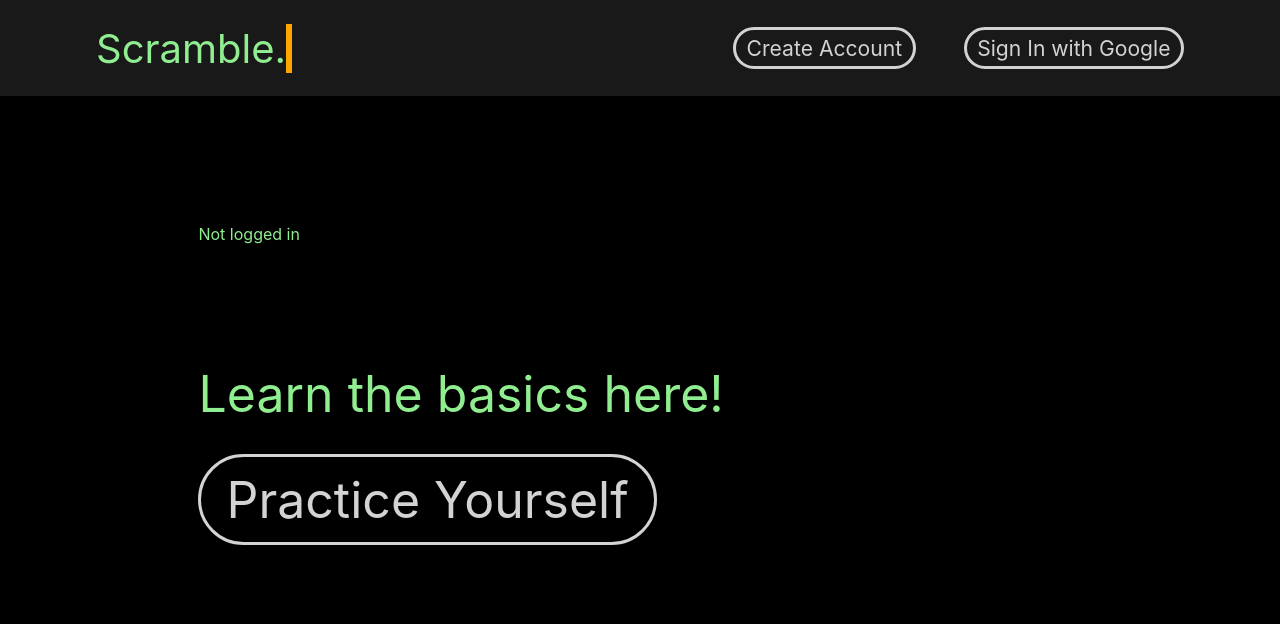
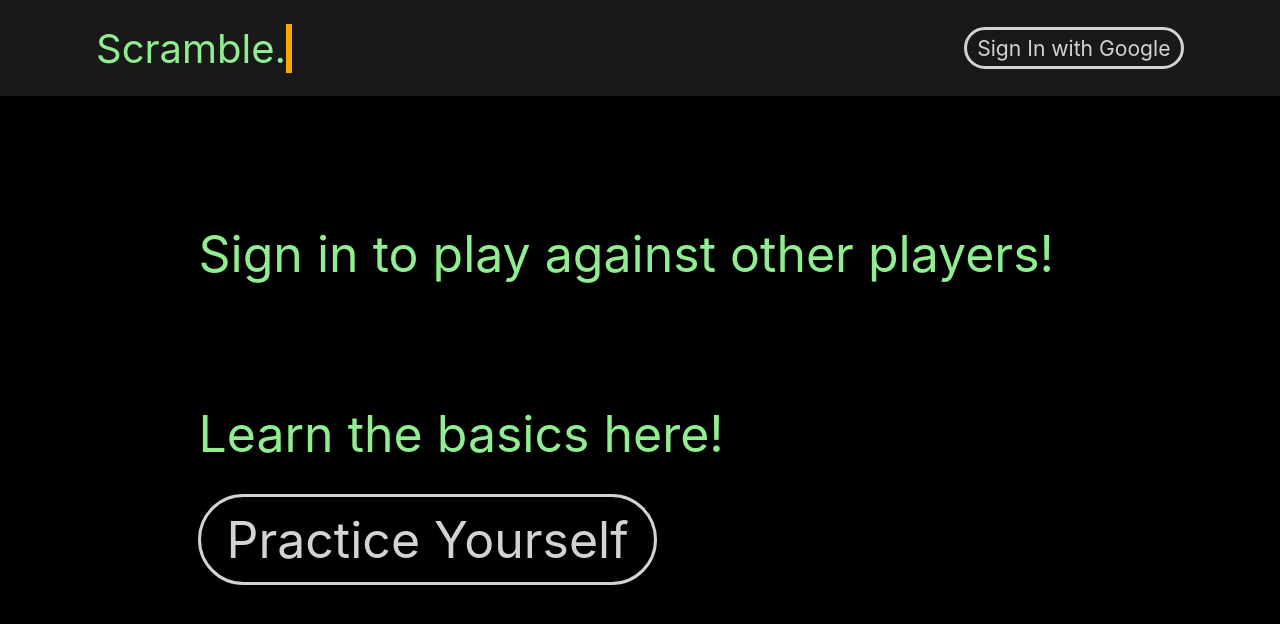
Before and after one commit to neosunhan/scramble, a React (Create React App) app: page / in a window 1280 px wide. Shown: the top 624 px of the page. Built offline with nearby package versions, Linux system fonts and the light colour scheme; no server answers.

Commit message:
Display user when signed in

```diff
--- a/src/components/navbar/Navbar.tsx
+++ b/src/components/navbar/Navbar.tsx
@@ -17,9 +17,12 @@ const Navbar: React.FC = () => {
         </Link>
       </div>
       <div className={styles.rightBar}>
-        <Button>Create Account</Button>
+        {/* <Button>Create Account</Button> */}
         {user ? (
-          <Button onClick={signout}>Sign Out</Button>
+          <>
+            <div>{user.displayName}</div>
+            <Button onClick={signout}>Sign Out</Button>
+          </>
         ) : (
           <Button onClick={signInWithGoogle}>Sign In with Google</Button>
         )}
--- a/src/pages/home/Home.tsx
+++ b/src/pages/home/Home.tsx
@@ -19,7 +19,9 @@ const Home: React.FC = () => {
             <button className={styles.mainMenuButton}>Enter Game</button>
           </div>
         ) : (
-          <div>Not logged in</div>
+          <div className={styles.enterGame}>
+            <div>Sign in to play against other players!</div>
+          </div>
         )}
         <div className={styles.practiceYourself}>
           <div>Learn the basics here!</div>
```
